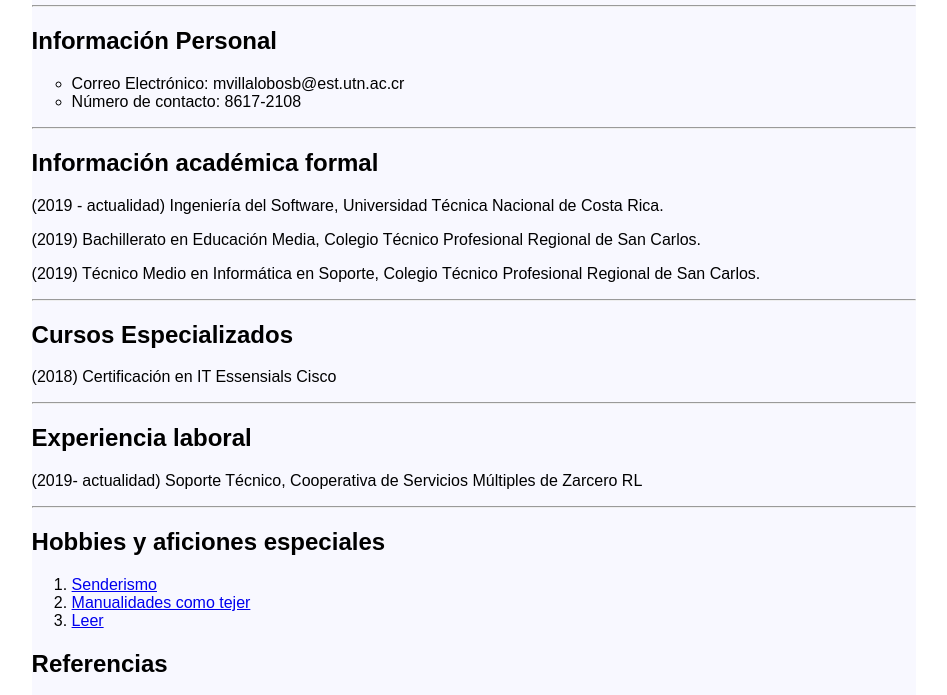
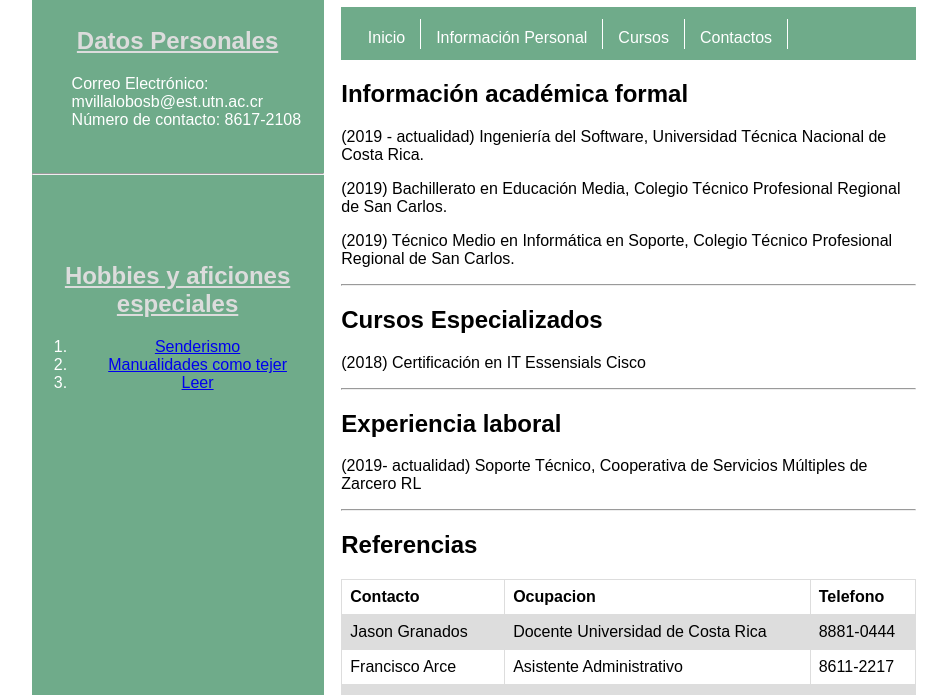
Before and after one commit to FershVilla/Trabajo2, a plain HTML site: page index.html in a window 1280 px wide. Shown: the part 201-896 px from the top of the page, without its empty margins (166-1113 px from the left). Drawn offline with Linux system fonts and the light colour scheme.

Commit message:
cambios finales

```diff
--- a/css/style.css
+++ b/css/style.css
@@ -7,30 +7,95 @@
     background-color: ghostwhite;
 }
 #Inicio {
-    background-color: lightblue;
+
+    position: absolute;
     align-items: center;
     display: flex;
+    border-width: 5px;
+    border-color: black;
+
+}
+
+.barraNav{
+    display: flex;
+    background-color: #6fab8a;
+    padding: 2%;
+
+    margin: auto;
+    color: white;
+    text-decoration: none;
+    height: 30px;
+}
+
+.barraNav a {
+    float: left;
+    text-align: center;
+    text-decoration:none;
+    color: white;
+    padding-right: 10px;
+    border-right: 1px solid #fff;
+    padding: 10px 15px;
+}
+
+
+#Hobbies{
+
+    margin-top: 30%;
+
 }
 
 #Inicio h1{
     position: absolute;
-    padding: 5px 10px 5px 20px;
-    background-color: ghostwhite;
+    padding: 10px 10px 10px 20px;
+    background-color: rgb(255, 255, 255);
 
 }
-
 
 #Inicio img{
     margin: 20px;
     margin-left: 700px;
+}
+#principal {
+    float: right;
+    width: 65%;
+    margin-left: 0px;
+    margin-top: 200px;
+}
 
+#aside {
+    background-color: #6fab8a;
+    width: 33%;
+    float: left;
+    margin: 0%;
+    height: 1000px;
+    text-align: center;
+    color: rgb(255, 255, 255);
+}
+
+#aside #infPersonal{
+    margin-top: 220px;
+    border-bottom: 5px;
+    border-width: 5px;
+    border-color: gainsboro;
 
 }
 
-.InfAcademica{
+#datos{
+    margin-bottom: 15%;
+
+}
+#aside #infPersonal h2{
+    color: gainsboro;
+    text-decoration: underline;
 
 }
 
-h1 {
+#aside #infPersonal ul{
+   text-align: left;
+}
 
+footer{
+    width: 70%;
+    float: right;
+    margin: 0 auto;
 }
--- a/index.html
+++ b/index.html
@@ -1,5 +1,6 @@
 <!DOCTYPE html>
 <html lang="en">
+
 <head>
   <meta charset="UTF-8">
   <meta http-equiv="X-UA-Compatible" content="IE=edge">
@@ -17,7 +18,8 @@
       width: 100%;
     }
 
-      td, th {
+    td,
+    th {
       border: 1px solid #dddddd;
       text-align: left;
       padding: 8px;
@@ -28,6 +30,7 @@
     }
   </style>
 </head>
+
 <body>
   <div id="contenido">
 
@@ -35,28 +38,27 @@
       <h1>María Fernanda Villalobos Barquero </h1>
       <img src="img/fotoPerfi.jpeg" alt="María Fernanda Villalobos Barquero" height="150px" width="150px" align="rigth">
     </div>
-      <hr>
 
-      <div id="infPersonal">
-        <article>
-          <h2 >Información Personal</h2>
-            <ul type="circle", >
-              <li >Correo Electrónico: mvillalobosb@est.utn.ac.cr</li>
-              <li >Número de contacto: 8617-2108</li>
-            </ul>
-        </article>
+    <div id="principal">
+
+      <div>
+        <nav class="barraNav">
+          <a class="linkNav" href="index.html">Inicio</a>
+          <a class="linkNav" href="index.html">Información Personal</a>
+          <a class="linkNav" href="index.html">Cursos</a>
+          <a class="linkNav" href="index.html">Contactos</a>
+        </nav>
       </div>
-
-      <hr>
 
       <div class="InfAcademica">
         <article>
           <h2>Información académica formal</h2>
           <p>(2019 - actualidad) Ingeniería del Software, Universidad Técnica Nacional de Costa Rica.</p>
-            <p>(2019)	Bachillerato en Educación Media, Colegio Técnico Profesional Regional de San Carlos.</p>
-            <p>(2019) 	Técnico Medio en Informática en Soporte, Colegio Técnico Profesional Regional de San Carlos.</p>
+          <p>(2019) Bachillerato en Educación Media, Colegio Técnico Profesional Regional de San Carlos.</p>
+          <p>(2019) Técnico Medio en Informática en Soporte, Colegio Técnico Profesional Regional de San Carlos.</p>
         </article>
       </div>
+
 
       <hr>
       <article>
@@ -72,15 +74,6 @@
       </article>
 
       <hr>
-
-      <article>
-          <h2>Hobbies y aficiones especiales</h2>
-          <ol>
-            <li><a href="https://www.larepublica.net/articulo/mejores-rutas-hiking-costa-rica" target="_blank">Senderismo</a></li>
-            <li><a href="https://www.aarp.org/espanol/hogar-familia/casa-jardin/info-2019/guia-para-aprender-tejer.html" target="_blank">Manualidades como tejer</a></li>
-            <li><a href="https://www.planetadelibros.com/seleccion-editorial/libros-recomendados/132" target="_blank">Leer</a></li>
-          </ol>
-      </article>
 
       <h2>Referencias</h2>
       <table class="center">
@@ -117,7 +110,7 @@
         <tfoot>
           <tr>
             <center>
-              <td colspan = 5>Tabla de Referencias</td>
+              <td colspan=5>Tabla de Referencias</td>
             </center>
 
           </tr>
@@ -125,6 +118,34 @@
       </table>
 
       <p> Ir al<a href="#Inicio"> inicio </a> </p>
+    </div>
+
+
+    <aside id="aside">
+      <div id="infPersonal">
+        <article id="datos">
+          <h2>Datos Personales</h2>
+          <ul type=none>
+            <li>Correo Electrónico: mvillalobosb@est.utn.ac.cr</li>
+            <li>Número de contacto: 8617-2108</li>
+          </ul>
+        </article>
+
+        <hr>
+
+        <article id="Hobbies">
+          <h2>Hobbies y aficiones especiales</h2>
+          <ol>
+            <li><a href="https://www.larepublica.net/articulo/mejores-rutas-hiking-costa-rica"
+                target="_blank">Senderismo</a></li>
+            <li><a href="https://www.aarp.org/espanol/hogar-familia/casa-jardin/info-2019/guia-para-aprender-tejer.html"
+                target="_blank">Manualidades como tejer</a></li>
+            <li><a href="https://www.planetadelibros.com/seleccion-editorial/libros-recomendados/132"
+                target="_blank">Leer</a></li>
+          </ol>
+        </article>
+      </div>
+    </aside>
 
     <center>
       <footer>
@@ -136,4 +157,5 @@
 
 
 </body>
+
 </html>
```
Lines whose indentation alone changed are shown as unchanged.
